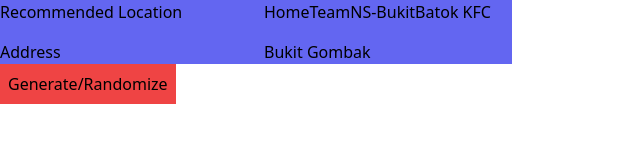
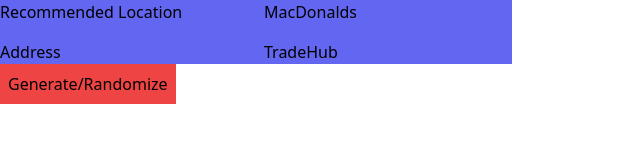
Before and after one commit to xuatz/RoulEats, a website: page index.html in a window 1280 px wide. Shown: the whole page, without its empty margins (0-640 px from the left). Drawn offline with nearby package versions, Linux system fonts and the light colour scheme.

Commit message:
added script in index.html to randomize from a hardcoded set of data

```diff
--- a/index.html
+++ b/index.html
@@ -6,16 +6,49 @@
     <meta charset="UTF-8">
     <meta name="viewport" content="width=device-width, initial-scale=1.0">
     <script src="https://cdn.tailwindcss.com"></script>
+
+    <script>
+
+        document.addEventListener("DOMContentLoaded", function () {
+            // Your code here
+            yourFunction();
+        });
+
+        function yourFunction() {
+            console.log("Function executed after DOMContentLoaded");
+            const array = [{
+                name: "KFC",
+                address: "Jurong"
+            }, {
+                name: "MacDonalds",
+                address: "TradeHub"
+            }, {
+                name: "Long John Silver's",
+                address: "Hell"
+            }
+
+            ]
+            // console.log(Math.random())
+            const item = array[Math.floor(Math.random() * array.length)]
+            const name = document.getElementById("name");
+            name.innerText = item.name
+            const address = document.getElementById("address");
+            address.innerText = item.address
+        }
+    </script>
+
 </head>
 
 <body>
     <div class="grid grid-cols-2 gap-4 bg-indigo-500 w-2/5">
         <div>Recommended Location</div>
-        <div>HomeTeamNS-BukitBatok KFC</div>
+        <div id="name">HomeTeamNS-BukitBatok KFC</div>
         <div>Address</div>
-        <div>Bukit Gombak</div>
+        <div id="address">Bukit Gombak</div>
     </div>
     <button class="p-2 bg-red-500">Generate/Randomize</button>
 </body>
 
+
+
 </html>
```
